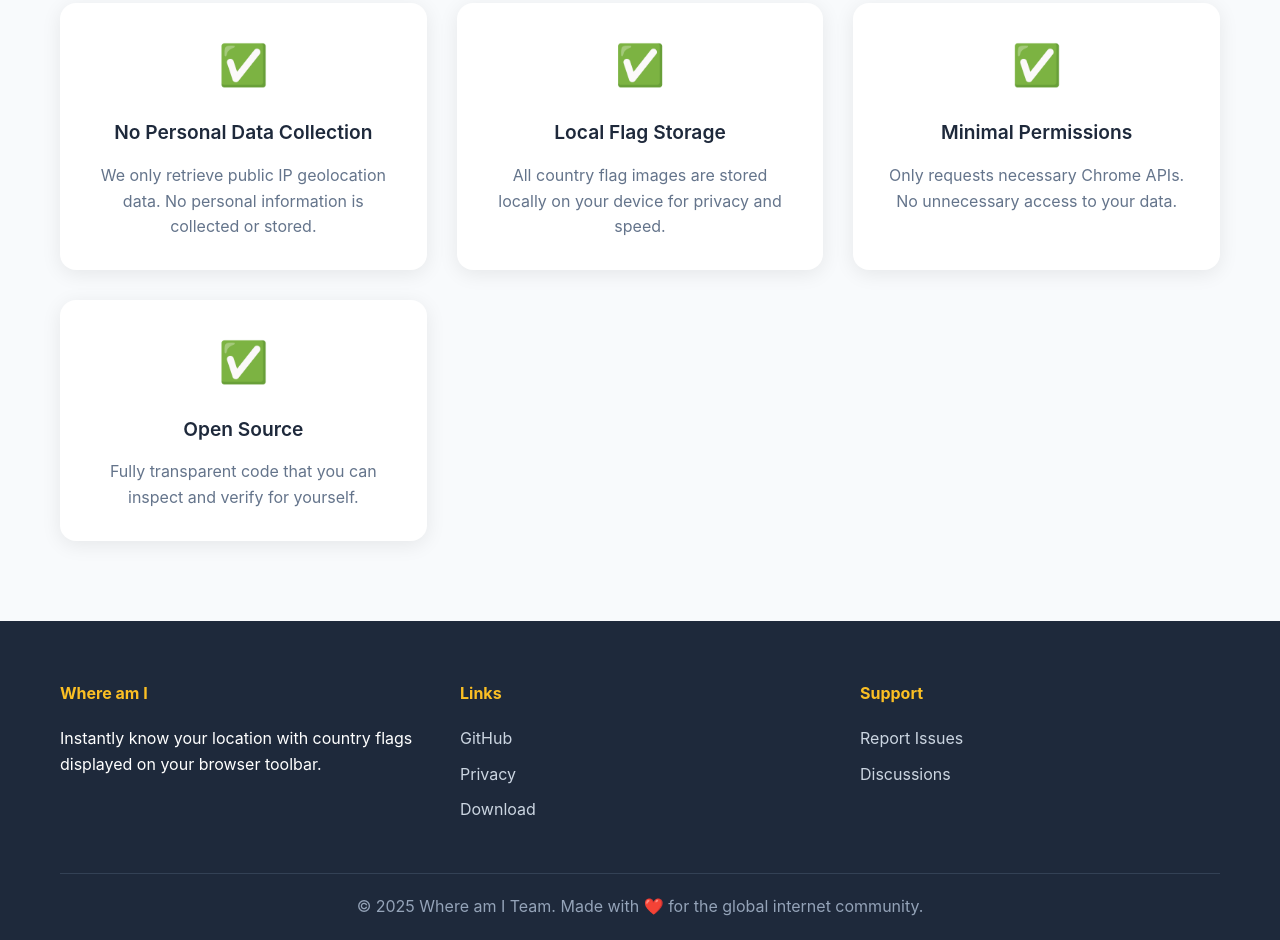
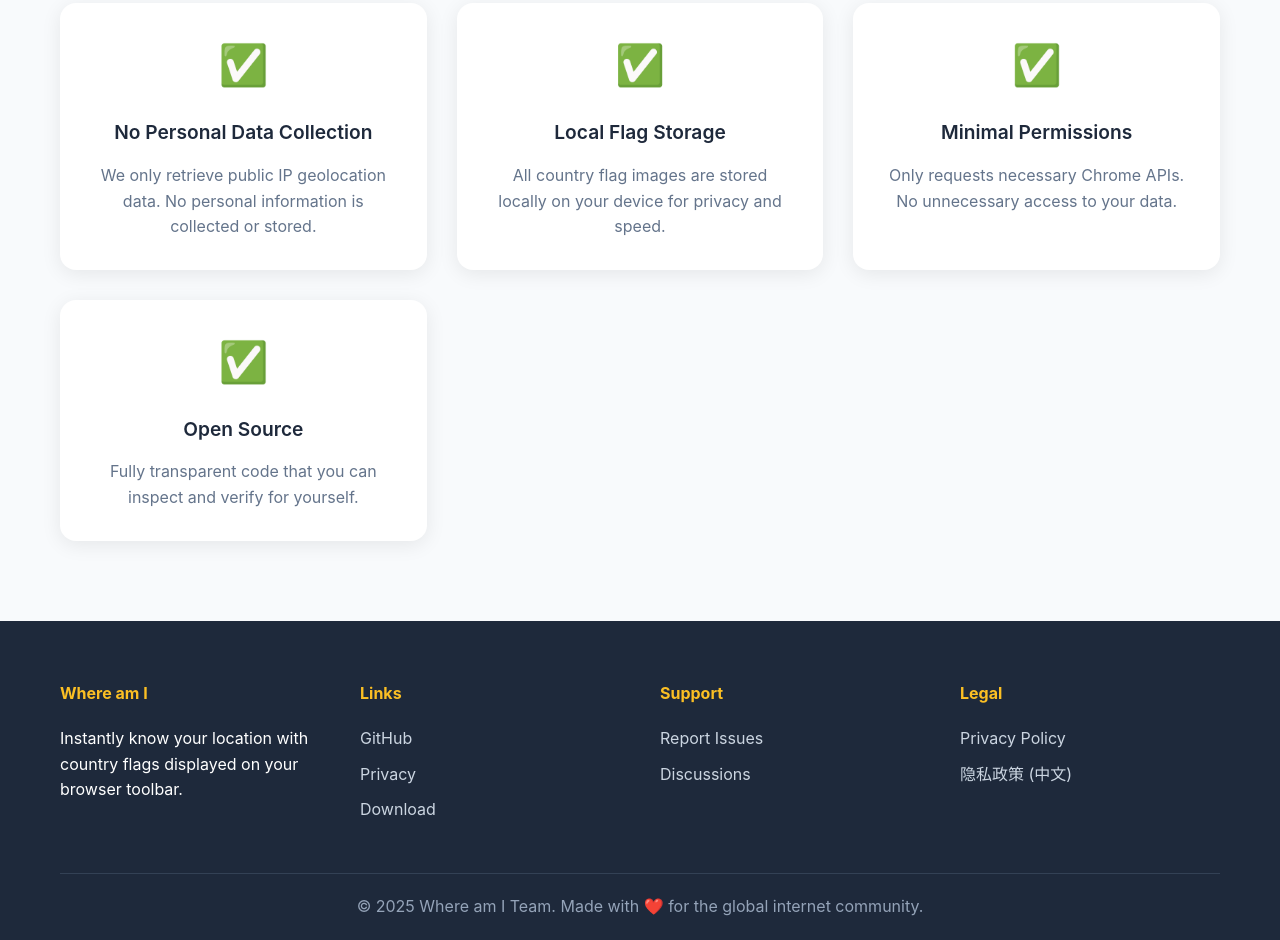
Before and after one commit to resment/where-am-i-extension, a browser extension: page index.html in a window 1280 px wide. Shown: the part 3284-4224 px from the top of the page. Drawn offline with Linux system fonts and the light colour scheme.

Commit message:
Update index.html

```diff
--- a/index.html
+++ b/index.html
@@ -261,6 +261,13 @@
                         <li><a href="https://github.com/resment/where-am-i-extension/discussions" target="_blank">Discussions</a></li>
                     </ul>
                 </div>
+                <div class="footer-section">
+    <h4>Legal</h4>
+    <ul>
+        <li><a href="privacy-policy.html" target="_blank">Privacy Policy</a></li>
+        <li><a href="privacy-policy-zh.html" target="_blank">隐私政策 (中文)</a></li>
+    </ul>
+                </div>
             </div>
             <div class="footer-bottom">
                 <p>&copy; 2025 Where am I Team. Made with ❤️ for the global internet community.</p>
```
